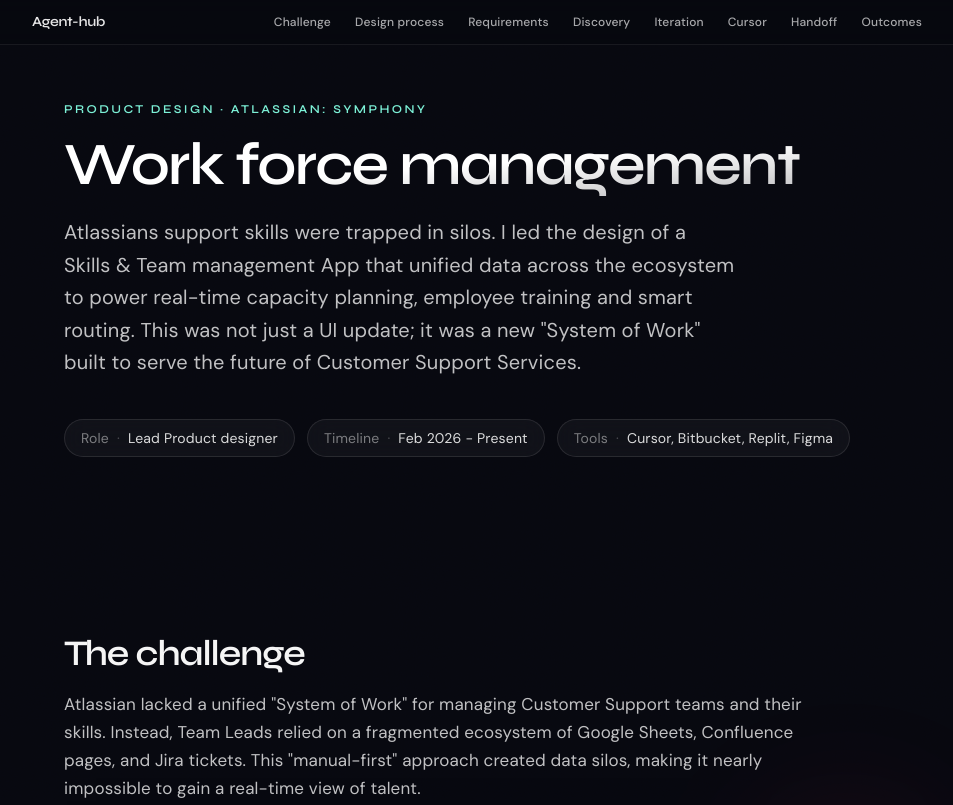
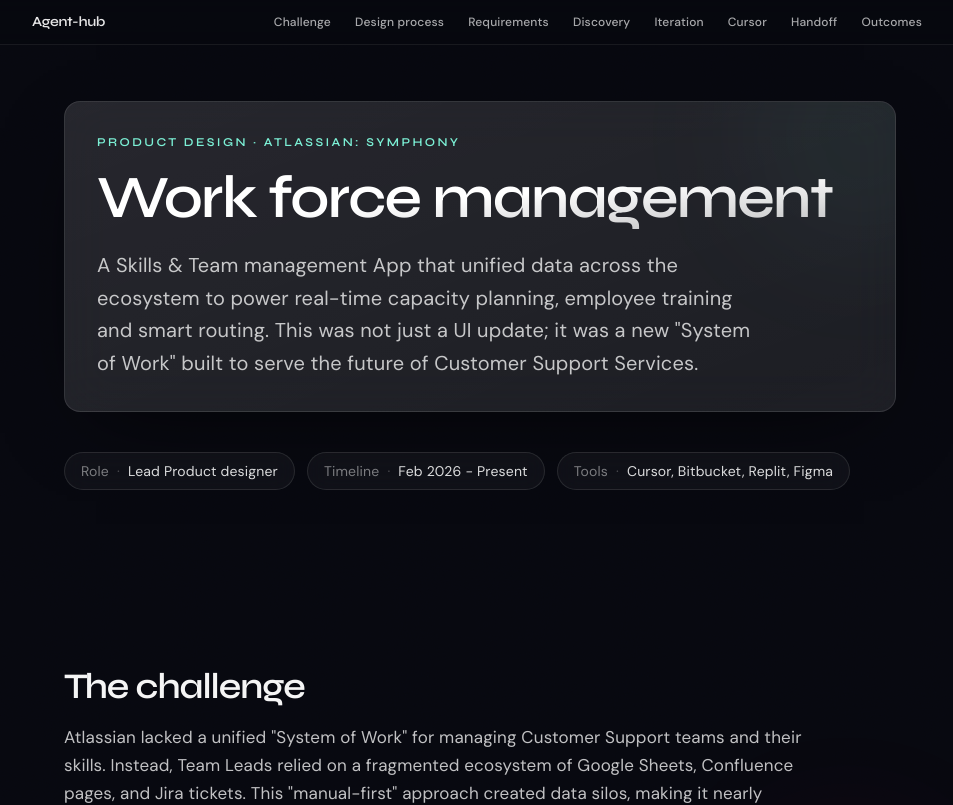
Before and after one commit to toshigupta17/wfm-casestudy, a React (Vite) app: page / in a window 1280 px wide. Shown: the top 805 px of the page, without its empty margins (160-1113 px from the left). Built offline with nearby package versions, Linux system fonts and the light colour scheme.

Commit message:
Refactor Hero component to include GlassCard for improved styling and update case study subtitle for clarity.

```diff
--- a/src/components/sections/Hero.tsx
+++ b/src/components/sections/Hero.tsx
@@ -1,5 +1,6 @@
 import { motion, useReducedMotion } from 'framer-motion'
 import { hero } from '../../content/caseStudy'
+import { GlassCard } from '../ui/GlassCard'
 
 export function Hero() {
   const reduced = useReducedMotion()
@@ -11,6 +12,9 @@ export function Hero() {
         animate={{ opacity: 1, y: 0 }}
         transition={{ duration: 0.6, ease: [0.22, 1, 0.36, 1] }}
       >
+        <GlassCard className="relative overflow-hidden border-accent/15 bg-gradient-to-br from-white/[0.07] to-white/[0.03] p-6 md:p-8">
+          <div className="pointer-events-none absolute -right-20 -top-20 h-56 w-56 rounded-full bg-accent/5 blur-3xl" aria-hidden />
+          <div className="relative z-[1]">
             <p className="mb-4 font-display text-xs font-semibold uppercase tracking-[0.2em] text-accent">
               {hero.eyebrow}
             </p>
@@ -20,6 +24,8 @@ export function Hero() {
             <p className="max-w-2xl text-lg leading-relaxed text-white/75 md:text-xl">
               {hero.subtitle}
             </p>
+          </div>
+        </GlassCard>
       </motion.div>
 
       <ul
--- a/src/content/caseStudy.ts
+++ b/src/content/caseStudy.ts
@@ -58,7 +58,7 @@ export const hero = {
   eyebrow: 'Product design · Atlassian: Symphony',
   title: 'Work force management',
   subtitle:
-    'Atlassians support skills were trapped in silos. I led the design of a Skills & Team management App that unified data across the ecosystem to power real-time capacity planning, employee training and smart routing. This was not just a UI update; it was a new "System of Work" built to serve the future of Customer Support Services.',
+    'A Skills & Team management App that unified data across the ecosystem to power real-time capacity planning, employee training and smart routing. This was not just a UI update; it was a new "System of Work" built to serve the future of Customer Support Services.',
   meta: [
     { label: 'Role', value: 'Lead Product designer' },
     { label: 'Timeline', value: 'Feb 2026 - Present' },
```
Lines whose indentation alone changed are shown as unchanged.
